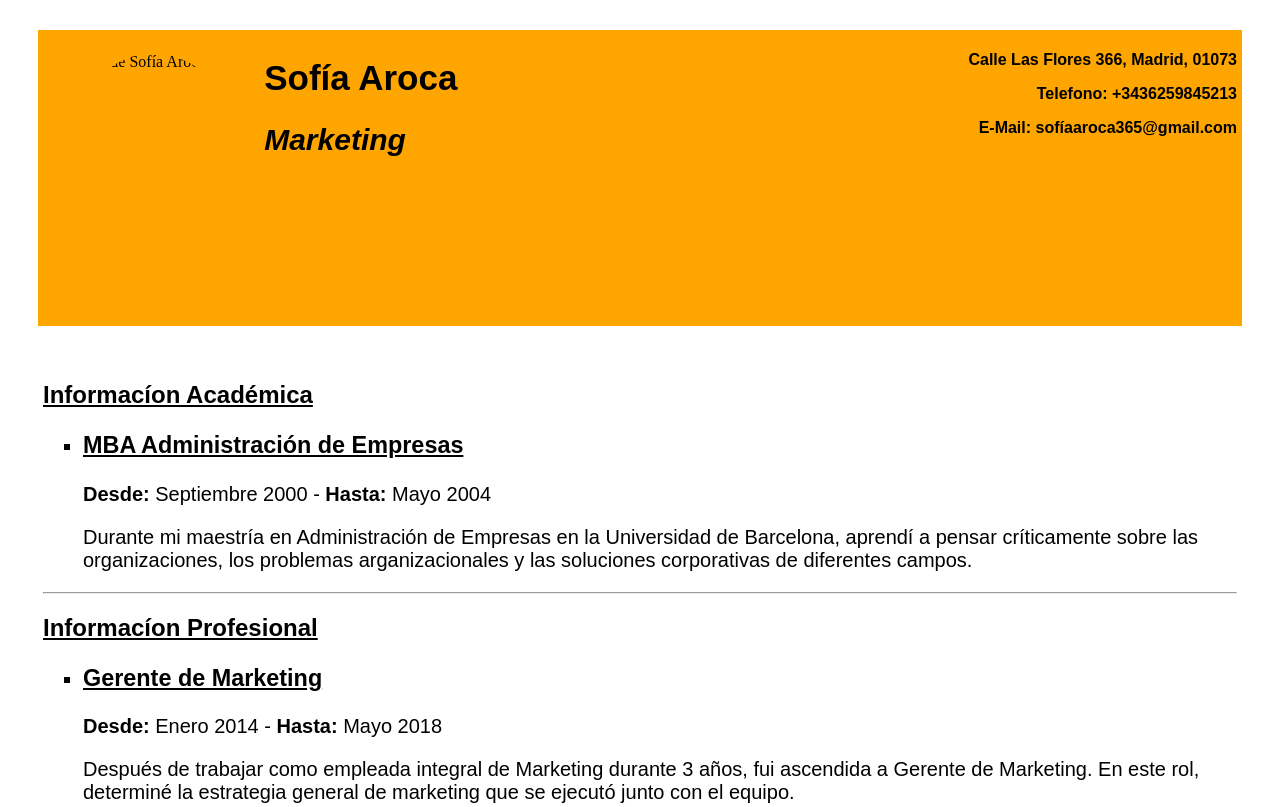
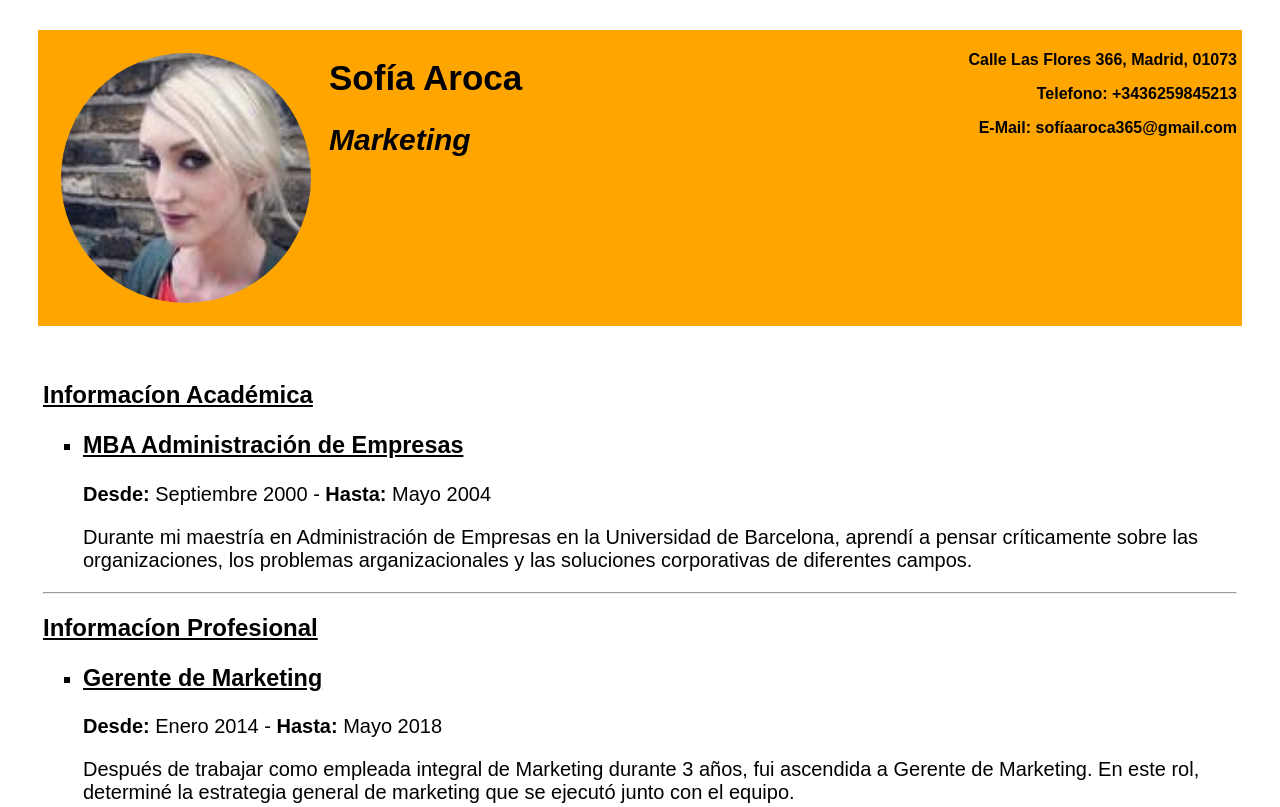
Before and after one commit to CFGGonzalezChavez/cvdeticmas.github.io, a plain HTML site: page index.html in a window 1280 px wide. Shown: the top 807 px of the page. Drawn offline with Linux system fonts and the light colour scheme.

Commit message:
Update index.html

```diff
--- a/index.html
+++ b/index.html
@@ -10,7 +10,7 @@
 </head>
 <body>
     <header>
-        <img src="/Proyecto Final/imagenes/profile picture.jpg" alt="Foto de Sofía Aroca">
+        <img src="https://github.com/CFGGonzalezChavez/cvdeticmas.github.io/blob/main/imagenes/profile%20picture.jpg" alt="Foto de Sofía Aroca">
         <div id="datos_01">
             <h1 id="nombre">Sofía Aroca</h1>
             <h2 id="cargo">Marketing</h2>
```
